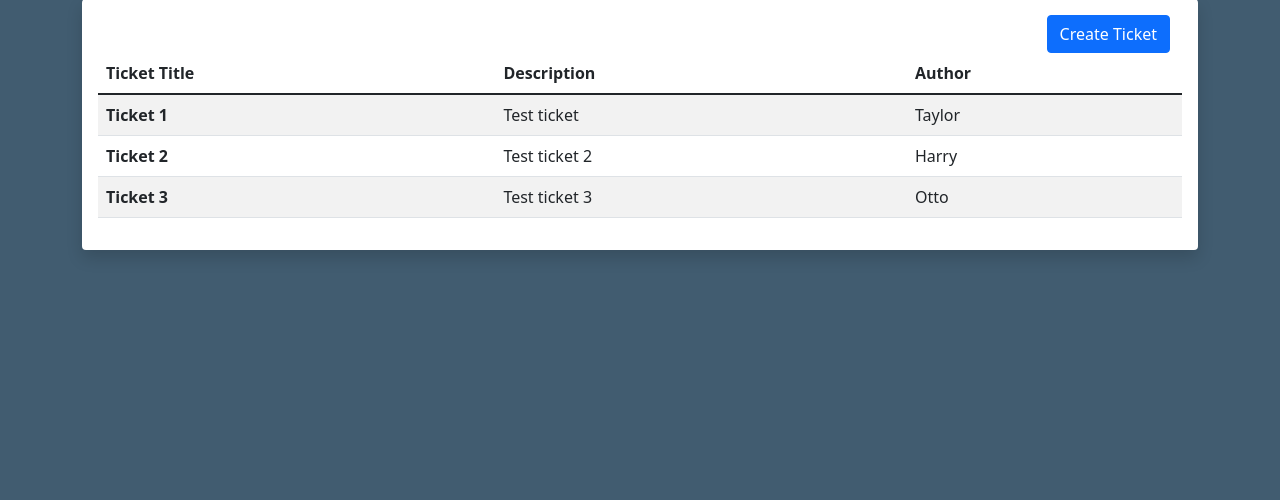
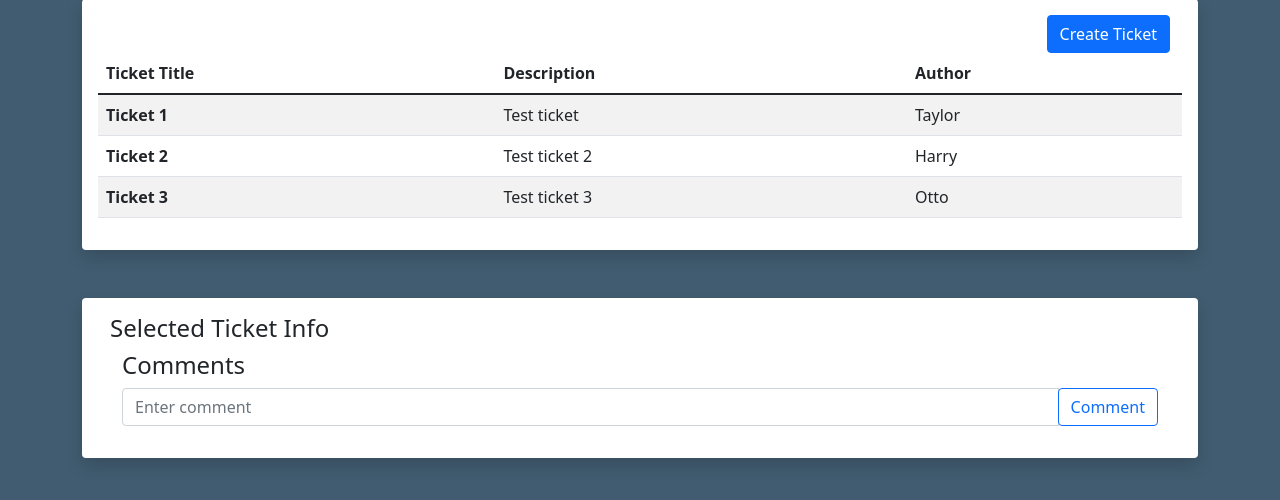
Before and after one commit to taylormeador/bug-tracker-9000, a Flask app: page /tickets in a window 1280 px wide. Shown: the part 145-645 px from the top of the page. Run offline with Flask 2, Linux system fonts and the light colour scheme.

Commit message:
add ticket info to tickets page

```diff
--- a/templates/tickets.html
+++ b/templates/tickets.html
@@ -36,4 +36,30 @@
     </table>
 </div>
 
+<div class="container shadow p-3 mb-5 bg-body rounded" id="selectedTicketContainer">
+  <div class="container" id="selectedTicketContainerHeader">
+    <div class="d-flex justify-content-start">
+      <h4>Selected Ticket Info</h4>
+    </div>
+  </div>
+
+  <div class="container" id="selectedTicketMainContainer">
+
+    <div class="container" id="selectedTicketInfoContainer">
+    </div>
+
+    <div class="container" id="selectedTicketCommentContainer">
+      <div class="d-flex justify-content-start">
+        <h4>Comments</h4>
+      </div>
+      <div class="input-group mb-3">
+        <input type="text" class="form-control" placeholder="Enter comment" aria-label="commentInput" aria-describedby="basic-addon2">
+          <div class="input-group-append">
+            <button class="btn btn-outline-primary" type="submit">Comment</button>
+          </div>
+      </div>
+    </div>
+  </div>
+</div>
+
 {% endblock %}
```
